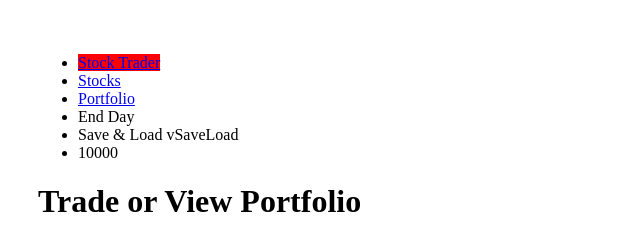
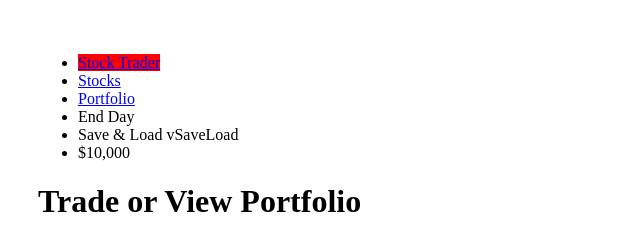
Before and after one commit to sabidhasan/courses, a Vue app in the folder stock-trader/stock-trader/: page / in a window 1280 px wide. Shown: the top 234 px of the page, without its empty margins (0-640 px from the left). Built offline with nearby package versions, Linux system fonts and the light colour scheme.

Commit message:
Global filter for dollar formatting

```diff
--- a/stock-trader/stock-trader/src/components/Home.vue
+++ b/stock-trader/stock-trader/src/components/Home.vue
@@ -13,11 +13,6 @@ export default {
     funds() {
       return this.$store.getters.funds;
     }
-  },
-  filters: {
-    currencyFormat(funds) {
-      return '$' + funds.toLocaleString()
-    }
   }
 }
 </script>
--- a/stock-trader/stock-trader/src/main.js
+++ b/stock-trader/stock-trader/src/main.js
@@ -7,6 +7,11 @@ import { store } from './store/store'
 
 Vue.config.productionTip = false
 
+// Define global filter
+Vue.filter("currencyFormat", (funds) => {
+  return '$' + funds.toLocaleString()
+})
+
 /* eslint-disable no-new */
 new Vue({
   el: '#app',
```
